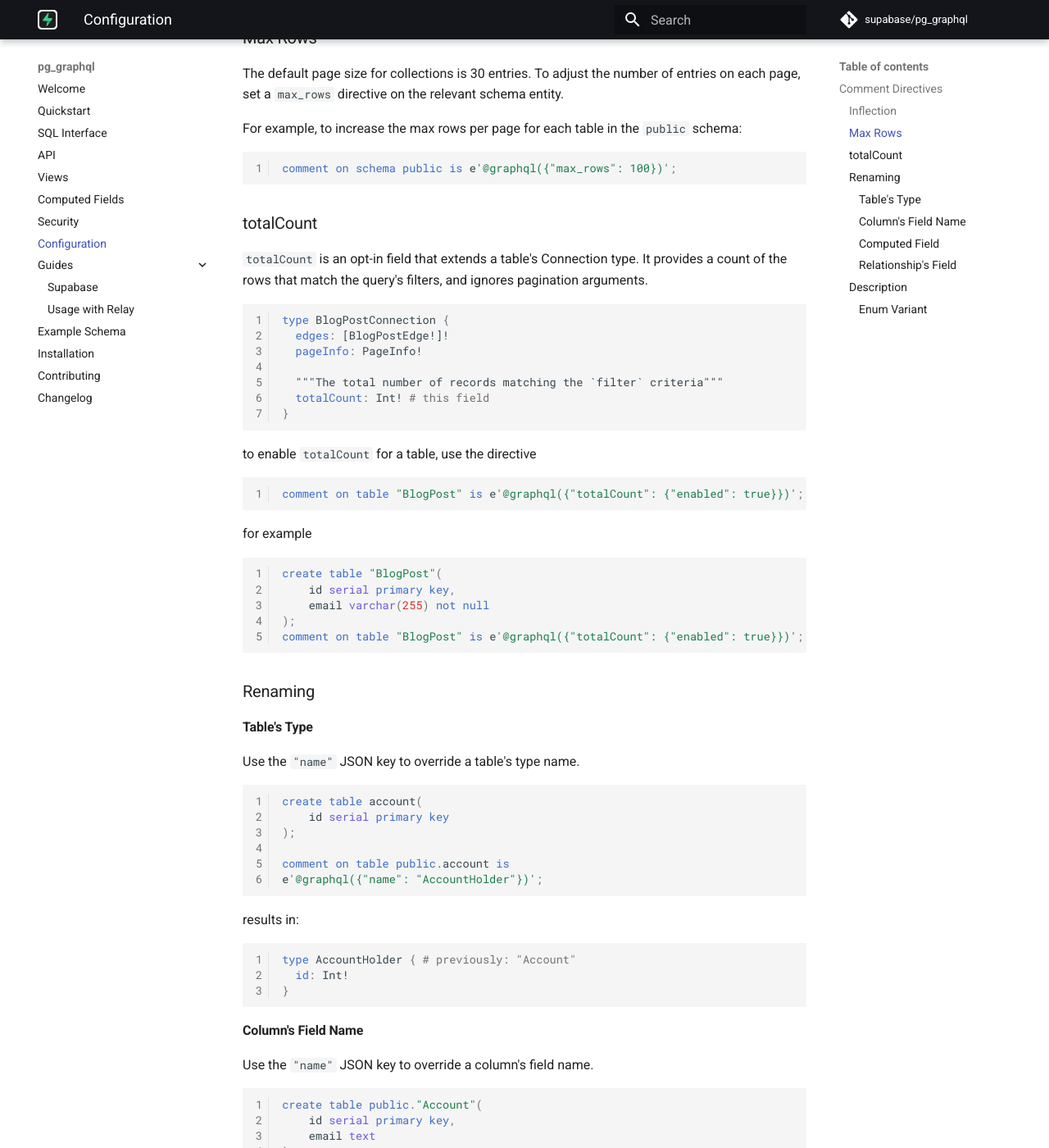
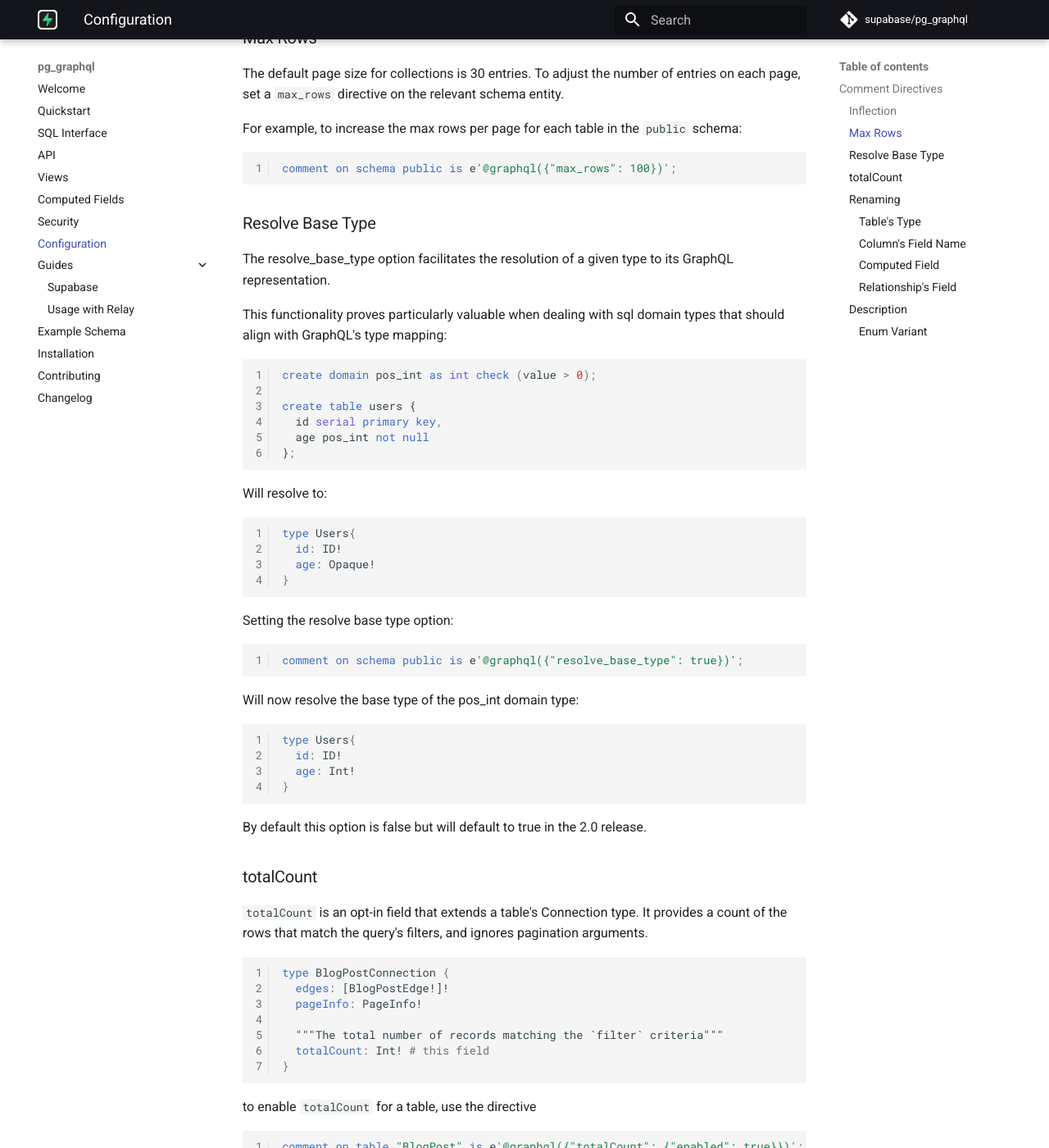
Before and after one commit to supabase/pg_graphql, an MkDocs documentation site: the page built from docs/configuration.md, in a window 1280 px wide and 1400 px high, scrolled down 1423 px. Shown: the whole window at 82% size. Built offline with MkDocs 1.6.1 and Material for MkDocs 9.7.7, drawn with Linux system fonts in a browser that asks for light colours; comment, search, counter and statistics services are not loaded.

Commit message:
Adds docs for resolve_base_type Removes nightly from docker file for rust

````diff
--- a/docs/configuration.md
+++ b/docs/configuration.md
@@ -66,6 +66,47 @@ For example, to increase the max rows per page for each table in the `public` sc
 ```sql
 comment on schema public is e'@graphql({"max_rows": 100})';
 ```
+
+### Resolve Base Type
+
+The resolve_base_type option facilitates the resolution of a given type to its GraphQL representation.
+
+This functionality proves particularly valuable when dealing with sql domain types that should align with GraphQL's type mapping:
+
+```sql
+create domain pos_int as int check (value > 0);
+
+create table users {
+  id serial primary key,
+  age pos_int not null
+};
+```
+
+Will resolve to:
+
+```graphql
+type Users{
+  id: ID!
+  age: Opaque!
+}
+```
+
+Setting the resolve base type option:
+
+```sql
+comment on schema public is e'@graphql({"resolve_base_type": true})';
+```
+
+Will now resolve the base type of the pos_int domain type:
+
+```graphql
+type Users{
+  id: ID!
+  age: Int!
+}
+```
+
+By default this option is false but will default to true in the 2.0 release.
 
 ### totalCount
 
````
Also changed, not shown: 3 other files.
